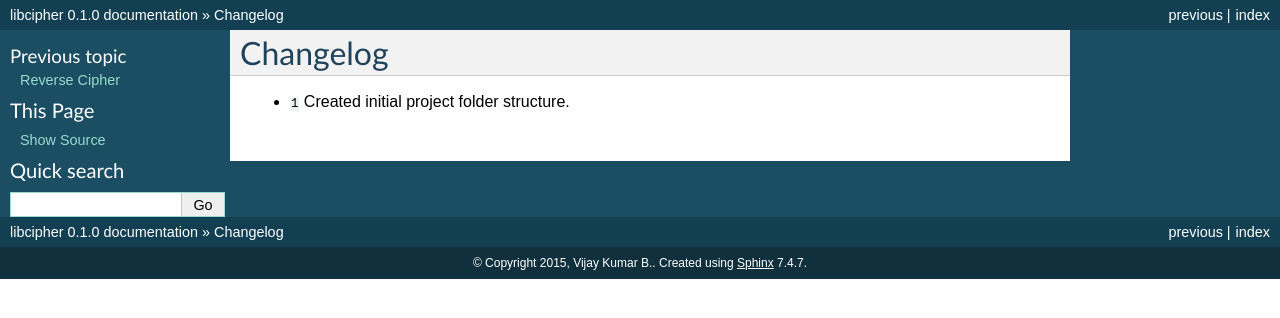
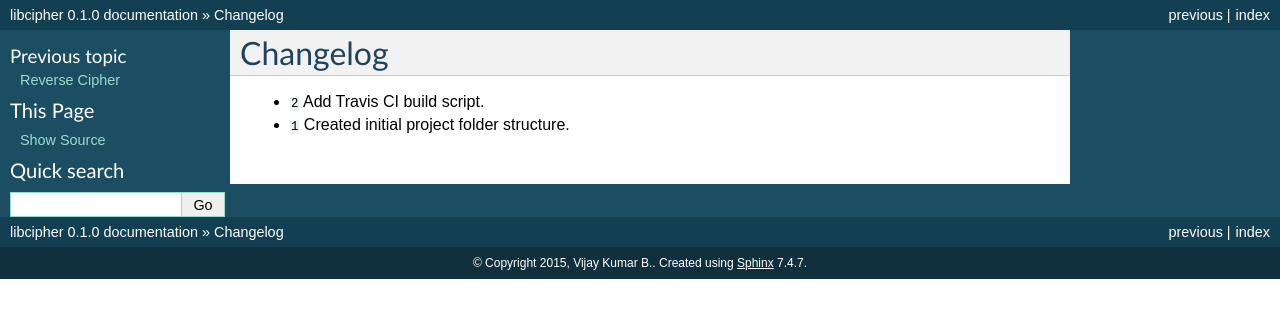
Before and after one commit to Chennaipy/libcipher, a Sphinx documentation site: the page built from doc/changelog.rst, in a window 1280 px wide. Shown: the top 318 px of the page. Built offline with Sphinx 7.4.7, drawn with Linux system fonts in a browser that asks for light colours; cross-references to code outside the pages are shown as plain code.

Commit message:
Add support to build under Travis CI. Fixes #2.

```diff
--- a/doc/changelog.rst
+++ b/doc/changelog.rst
@@ -1,4 +1,5 @@
 Changelog
 =========
 
+* :support:`2` Add Travis CI build script.
 * :feature:`1` Created initial project folder structure.
```
Also changed, not shown: .travis.yml (added).
